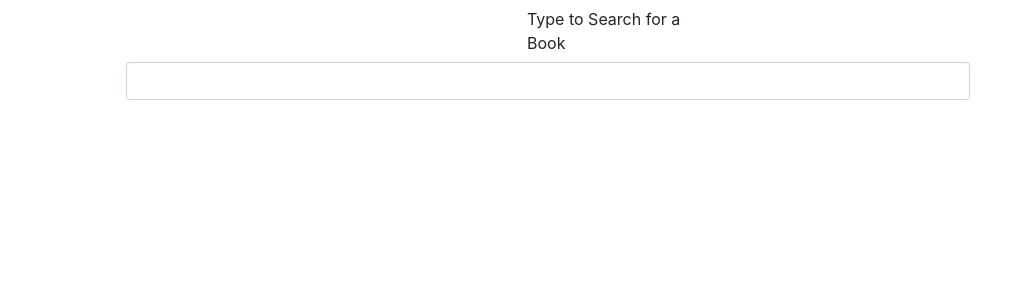
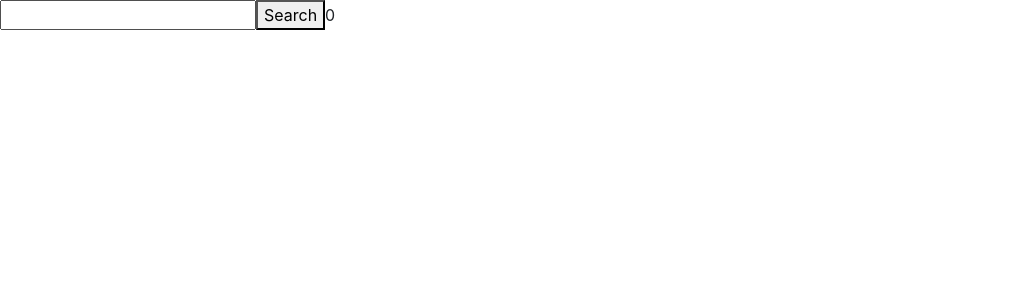
Before and after one commit to cheacliatt/react-google-book-search, a React (Create React App) app in the folder client/: page / in a window 1280 px wide. Shown: the top 300 px of the page, without its empty margins (0-1033 px from the left). Built offline with nearby package versions, Linux system fonts and the light colour scheme.

Commit message:
Refactored code to make it appear with search option clicked

```diff
--- a/client/src/components/Results/index.js
+++ b/client/src/components/Results/index.js
@@ -5,11 +5,11 @@ class Results extends Component {
   state = {
     books: [],
     savedBooks: [],
+    search: ""
   };
 
-  handleSearch = (event) => {
-    const bookTitle = event.target.value;
-    API.getBook(bookTitle).then((response) =>
+  handleSearchBook = (event) => {
+    API.getBook(this.state.search).then((response) =>
       this.setState({ books: response.data.items })
     );
   };
@@ -25,36 +25,15 @@ class Results extends Component {
   //       });
   //   };
 
-  render() {
-    console.log(this.state.books);
+  setBook = (event) => {
+    this.setState({ search: event.target.value });
+  };
+
+  generateBooks = () => {
+    return this.state.books.map((book) => {
       return (
-      <div>
-        <form>
-          <label
-            htmlFor="inputPassword"
-            className="col-sm-2 col-form-label"
-            style={{ marginLeft: "40%" }}
-          >
-            Type to Search for a Book
-          </label>
-          <div className="form-group row">
-            <div className="col-sm-8">
-              <input
-                type="text"
-                className="form-control"
-                name="search"
-                onChange={this.handleSearch}
-                style={{ justifyContent: "center", marginLeft: "15%" }}
-              />
-            </div>
-          </div>
-        </form>
-        {this.state.books.map((book) => (
-          <div className="card mb-3">
-            <div className="row no-gutters">
-              <div className="col-md-4">
-                {/* how to get thumbnails when they don't have them  */}
-                {/* <img src={book.volumeInfo.imageLinks.smallThumbnail || "https://f0.pngfuel.com/png/137/448/black-book-logo-png-clip-art-thumbnail.png"} class="card-img" alt={book.volumeInfo.title} width="10px" height="300px" /> */}
+        <div className="card">
+          <h5 className="card-header">{book.volumeInfo.title}</h5>
           <img
             src={
               (book.volumeInfo.imageLinks &&
@@ -64,35 +43,32 @@ class Results extends Component {
             alt={book.volumeInfo.title}
             width="300"
           />
-              </div>
-              <div className="col-md-8">
           <div className="card-body">
-                  <h5 className="card-title">{book.volumeInfo.title}</h5>
-                  <p className="card-text">{book.volumeInfo.authors} </p>
+            <h5 className="card-title">by: {book.volumeInfo.authors}</h5>
             <p className="card-text">{book.volumeInfo.description}</p>
-                  <button
-                    type="button"
+            <a
+              href={book.volumeInfo.canonicalVolumeLink}
               className="btn btn-primary"
-                    style={{ marginBottom: "10px" }}
-                    onClick={() => this.handleSave(book._id)}
+              target="_blank"
+              rel="noopener noreferrer"
             >
-                    Save
-                  </button>
-                  <br></br>
-                  <button type="button" className="btn btn-primary">
-                    <a
-                      href={book.volumeInfo.infoLink}
-                      style={{ color: "white" }}
-                    >
-                      View
+              View Book
             </a>
-                  </button>
           </div>
         </div>
+      );
+    });
+  };
+
+  render() {
+    console.log(this.state.books);
+    return (
+      <div>
+        <input type="text" name="search" onChange={this.setBook} />
+        <button onClick={this.handleSearchBook}>Search</button>
+        {this.state.books.length && this.generateBooks()}
       </div>
-          </div>
-        ))}
-      </div>
+
     );
   }
 }
```
Lines whose indentation alone changed are shown as unchanged.
